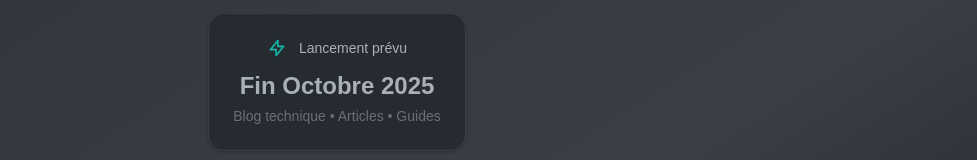
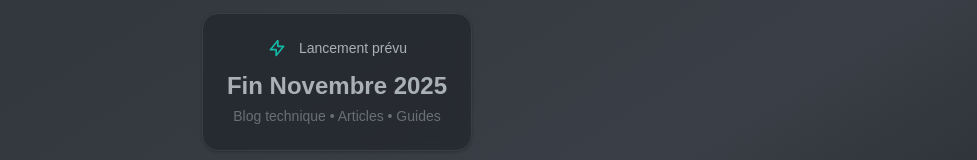
Before and after one commit to sebc-dev/website, a Next.js app: page / in a window 1280 px wide. Shown: the part 516-676 px from the top of the page, without its empty margins (303-1280 px from the left). Built offline with nearby package versions, Linux system fonts and the light colour scheme.

Commit message:
🔧 fix: update date from October 2025 to November 2025 in page component

```diff
--- a/app/page.tsx
+++ b/app/page.tsx
@@ -275,7 +275,7 @@ export default function HomePage() {
             </span>
           </div>
           <p className='text-card-foreground mb-1 text-2xl font-bold'>
-            Fin Octobre 2025
+            Fin Novembre 2025
           </p>
           <p className='text-muted-foreground text-sm'>
             Blog technique • Articles • Guides
```
